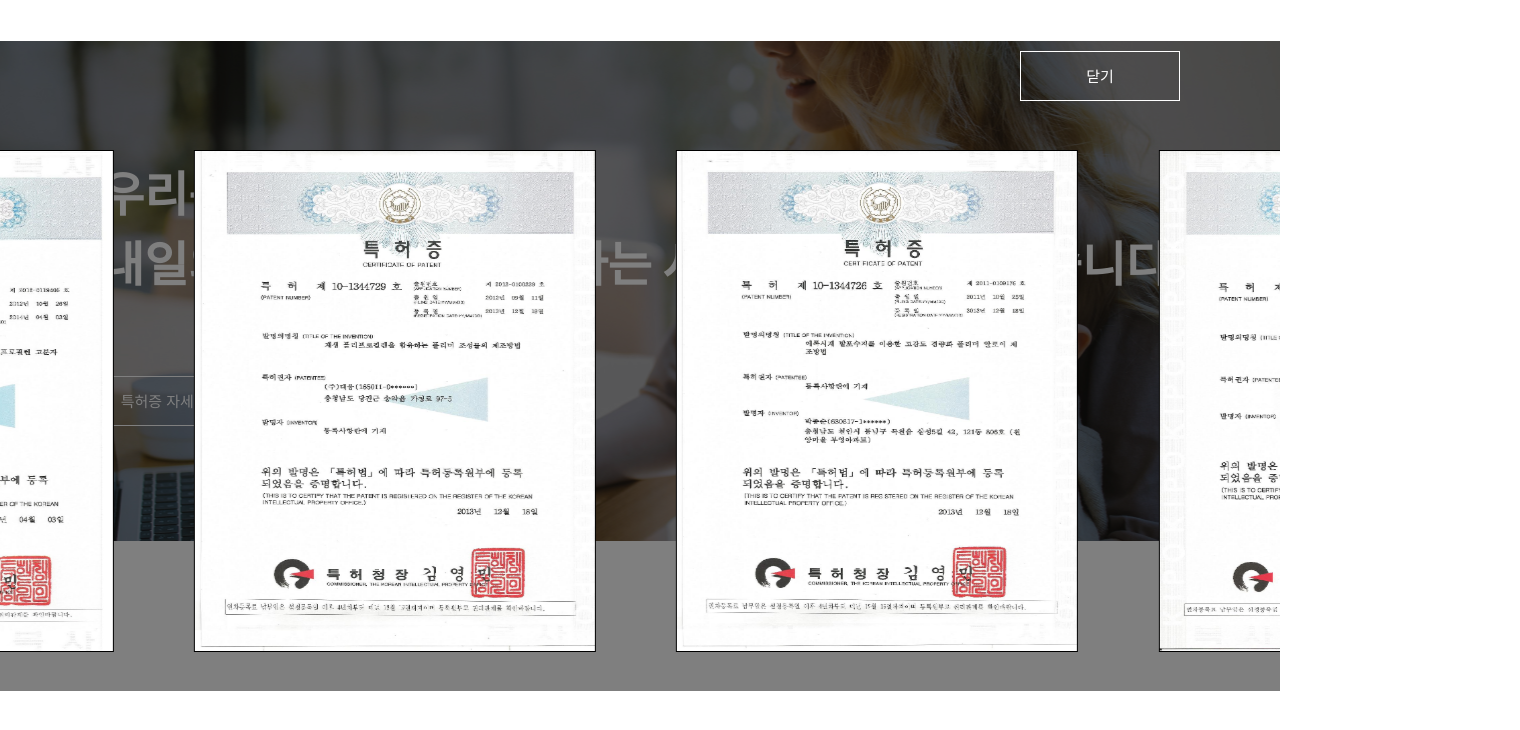
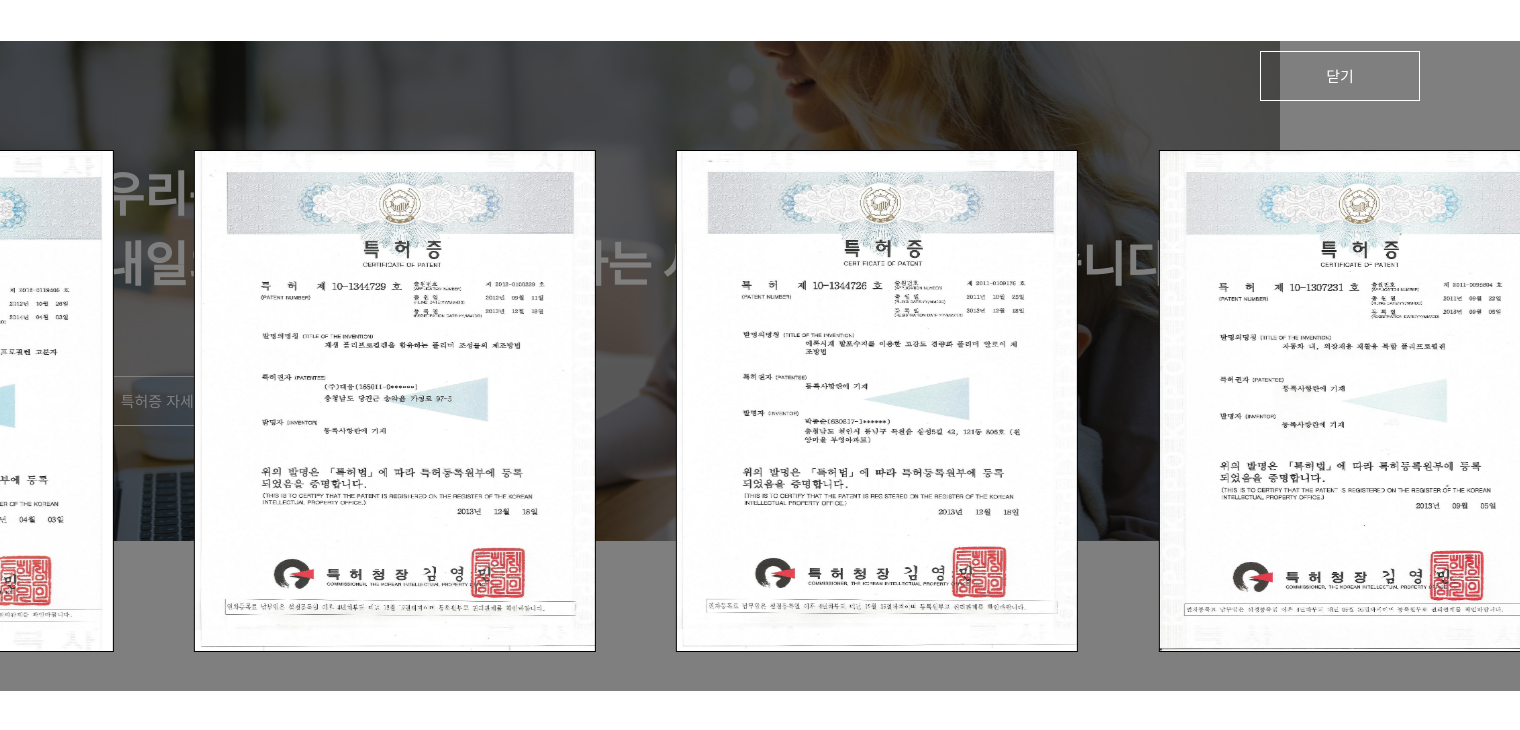
Before and after one commit to geniunahn/DW_main, a plain HTML site: page research/research.html in a window 1280 px wide. Both pictures are taken after a click on the button "특허증 자세히 보기". Shown: the part 3940-4670 px from the top of the page, 1520 px wide, since content can reach past the window. Drawn offline with nearby package versions, Linux system fonts and the light colour scheme.

Commit message:
Update research_pc.css

```diff
--- a/research/research_css/research_pc.css
+++ b/research/research_css/research_pc.css
@@ -250,7 +250,7 @@
 
 /* 특허증 */
 #tech .container > #paper {
-  max-width: 100%;
+  max-width: 1520px;
   height: 650px;
   overflow: hidden;
   position: absolute;
```
